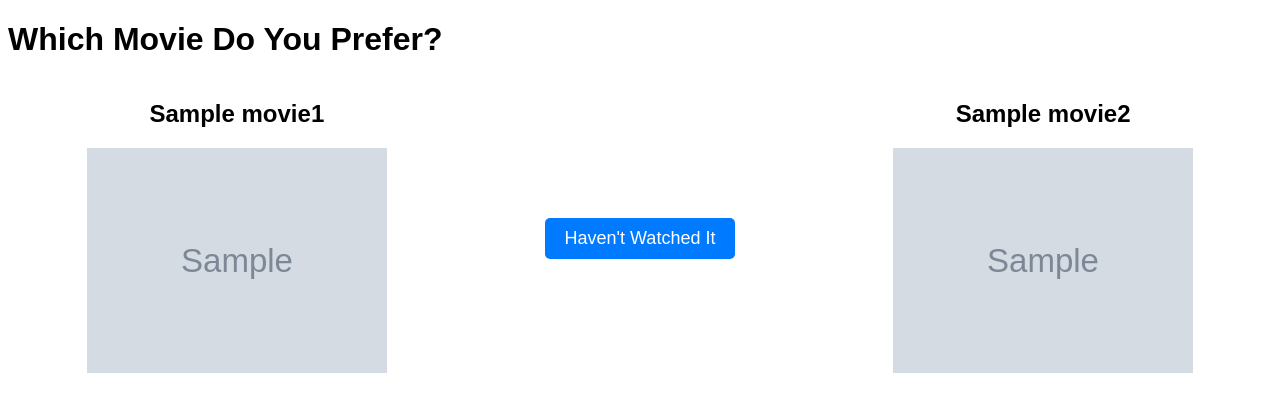
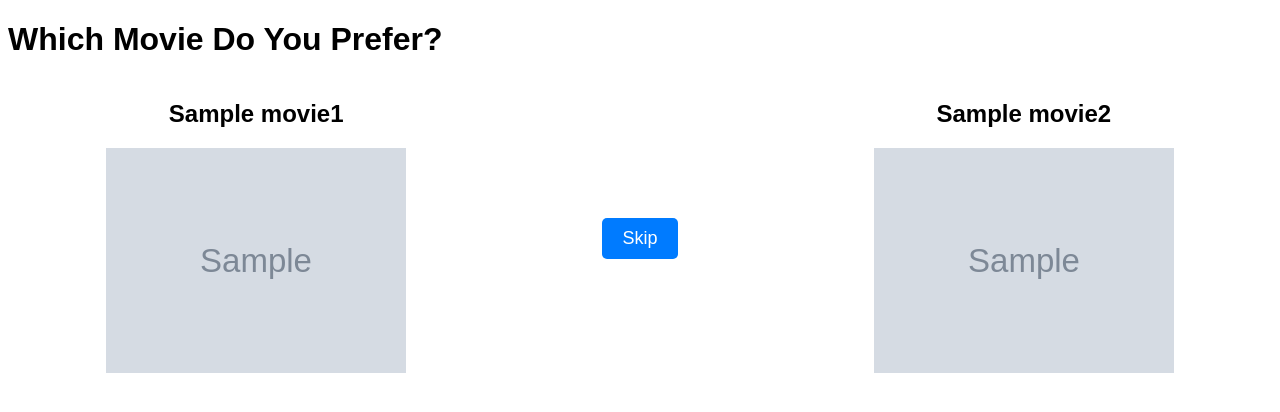
Before and after one commit to PeterPark07/Movie-Comparison-App, a Flask app: template templates/comparison.html in a window 1280 px wide. Shown: the top 412 px of the page. Run offline with Flask 3, Linux system fonts and the light colour scheme; the template is opened without the code that fills it: most values are stand-ins (such as "Sample title", 1, 10 or a date in 2020); grey boxes marked "Sample" are stand-in pictures.

Commit message:
Update comparison.html

```diff
--- a/templates/comparison.html
+++ b/templates/comparison.html
@@ -63,7 +63,7 @@
         </div>
         <div class="skip-button-container">
             <form action="{{ url_for('skip') }}" method="post">
-                <button type="submit">Haven't Watched It</button>
+                <button type="submit">Skip</button>
             </form>
         </div>
         <div class="movie">
```
